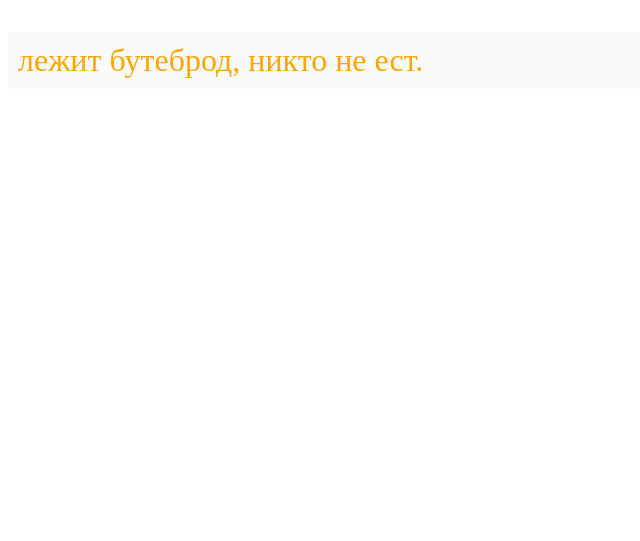
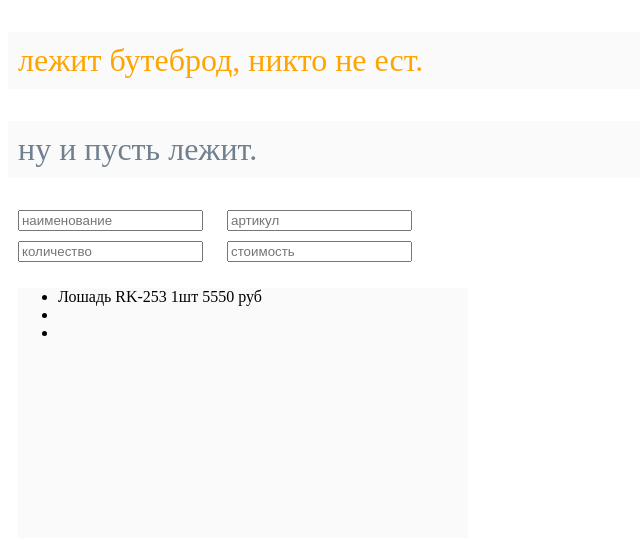
Before and after one commit to AnnRid/basket, a plain HTML site: page index.html in a window 1280 px wide. Shown: the whole page, without its empty margins (0-640 px from the left). Drawn offline with Linux system fonts and the light colour scheme.

Commit message:
pattern basket

```diff
--- a/index.html
+++ b/index.html
@@ -7,6 +7,22 @@
 </head>
 <body>
 <p>лежит бутеброд, никто не ест.</p>
+<p>ну и пусть лежит.</p>
+
+<form action="#">
+	<input type="text" class="" placeholder="наименование" />
+	<input type="text" class="" placeholder="артикул" />
+	<br />
+	<input type="text" class="" placeholder="количество" />
+	<input type="text" class="" placeholder="стоимость" />
+</form>
+<div>
+	<ul>
+		<li>Лошадь RK-253 1шт 5550 руб</li>
+		<li></li>
+		<li></li>
+	</ul>
+</div>
 <script src='script.js'></script>
 </body>
 </html>
--- a/style.css
+++ b/style.css
@@ -4,3 +4,15 @@
 	background: #fafafa;
 	color:orange;
 }
+p+p {
+	color:slategray;
+}
+input {
+	margin: 0 10px 10px;
+}
+div {
+	width: 450px;
+	height: 250px;
+	margin-left: 10px;
+	background: #fafafa;
+}
```
